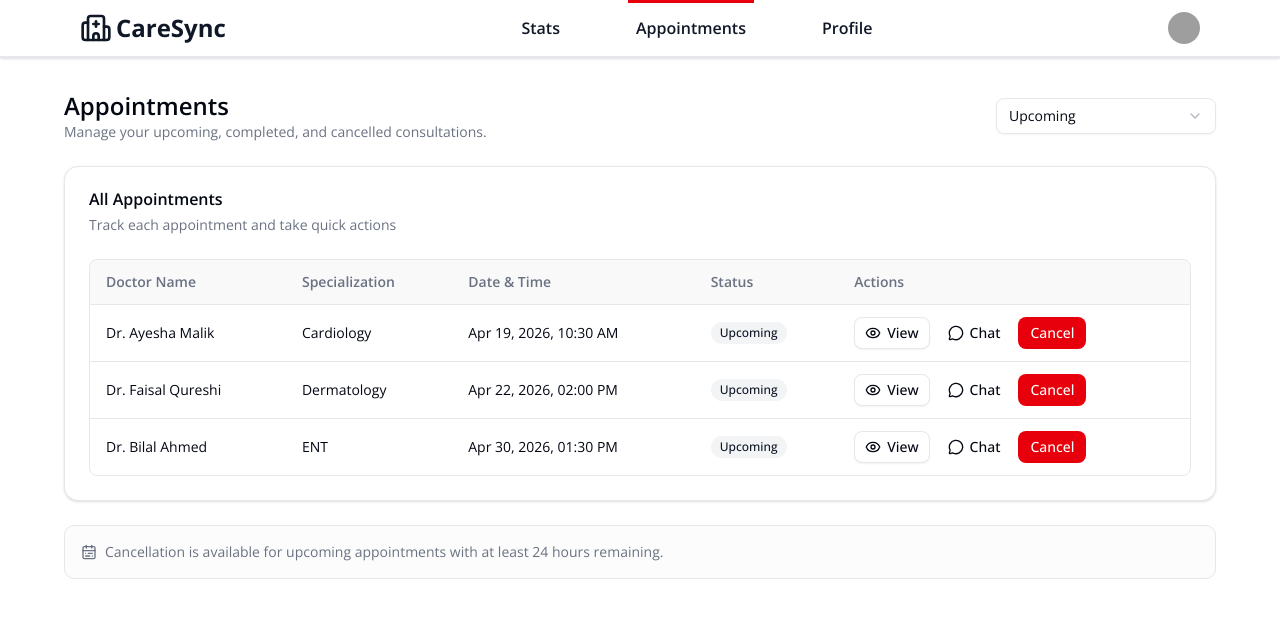
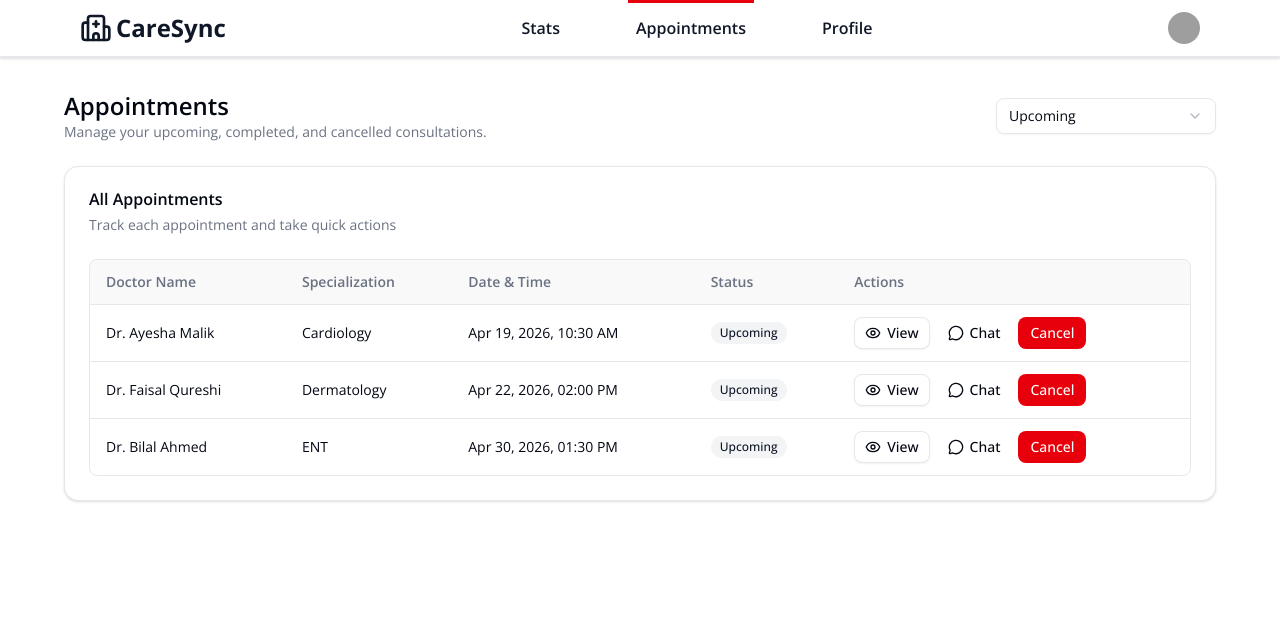
Before and after one commit to Yasir-Ali-Swe/ReactBlueprints, a React (Vite) app: page /dashboard/patient/appointments in a window 1280 px wide. Shown: the top 618 px of the page. Built offline with nearby package versions, Linux system fonts and the light colour scheme; grey boxes are pictures that could not be loaded; a web font is replaced by a local one.

Commit message:
Update patient appointment page

```diff
--- a/src/pages/dashboard/Patient/Appointment.jsx
+++ b/src/pages/dashboard/Patient/Appointment.jsx
@@ -1,5 +1,5 @@
 import React, { useEffect, useMemo, useState } from "react";
-import { MessageCircle, Eye, CalendarRange } from "lucide-react";
+import { MessageCircle, Eye } from "lucide-react";
 import { Button } from "@/components/ui/button";
 import {
   Select,
@@ -30,7 +30,7 @@ const Appointment = () => {
 
   const filteredAppointments = useMemo(
     () => filterPatientAppointments(patientAppointments, filter),
-    [filter]
+    [filter],
   );
 
   const columns = useMemo(
@@ -72,7 +72,7 @@ const Appointment = () => {
         ),
       },
     ],
-    []
+    [],
   );
 
   if (loading) {
@@ -119,13 +119,6 @@ const Appointment = () => {
           />
         }
       />
-
-      <div className="rounded-lg border bg-muted/30 p-4 text-sm text-muted-foreground flex items-start gap-2">
-        <CalendarRange className="mt-0.5 size-4" />
-        <p>
-          Cancellation is available for upcoming appointments with at least 24 hours remaining.
-        </p>
-      </div>
     </div>
   );
 };
```
